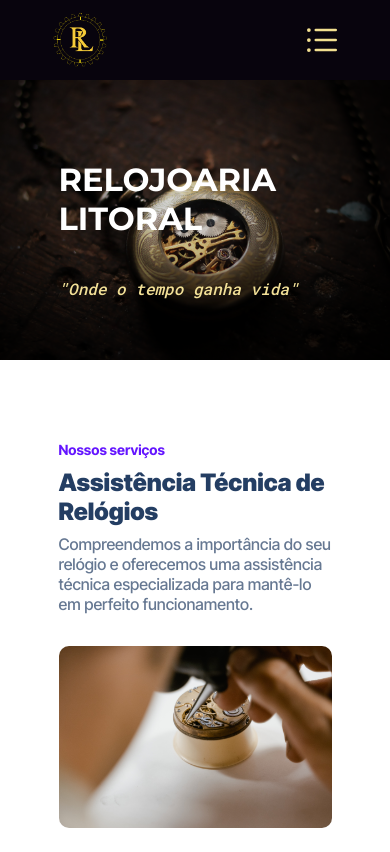
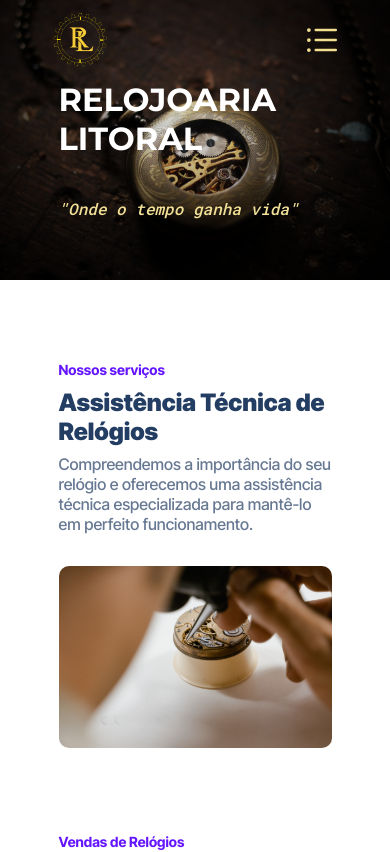
Before and after one commit to vinioliveirar/relojoarialitoral, a Next.js app: page / in a window 390 px wide. Shown: the top 852 px of the page. Built offline with nearby package versions, Linux system fonts and the light colour scheme; a web font is replaced by a local one.

Commit message:
adjust header mobile and section3

```diff
--- /dev/null
+++ b/src/app/components/header/header-mobile/headerMobile.css
@@ -0,0 +1,33 @@
+.navbar {
+  width: 100vw;
+  position: absolute;
+  background-color: transparent;
+  display: flex;
+  justify-content: space-between;
+  padding: 0 3rem;
+}
+.navbar a {
+  text-decoration: none;
+  color: #08040d;
+  width: 100%;
+  padding-bottom: 10px;
+  border-bottom: 1px solid #b4aeae;
+  font-family: "Montserrat", sans-serif;
+  font-size: 20px;
+}
+
+.nav.fixed {
+  display: flex;
+  justify-content: space-between;
+  position: fixed;
+  width: 100%;
+  padding: 0 3rem;
+  background-color: #fff;
+  transition: 0.3s ease-in-out;
+  z-index: 1000;
+  box-shadow: rgba(0, 0, 0, 0.1) 0px 1px 3px 0px, rgba(0, 0, 0, 0.06) 0px 1px 2px 0px;
+}
+.logo {
+  display: flex;
+  justify-content: end;
+}
--- a/src/app/components/header/header-mobile/headerMobile.module.scss
+++ /dev/null
@@ -1,28 +0,0 @@
-.headerMobile {
-  position: relative;
-  display: flex;
-}
-
-.nav {
-  width: 100vw;
-  height: 5rem;
-  background-color: #08040d;
-  display: flex;
-  justify-content: space-between;
-  padding: 0 3rem;
-
-  a {
-    text-decoration: none;
-    color: #08040d;
-    width: 100%;
-    padding-bottom: 10px;
-    border-bottom: 1px solid #b4aeae;
-    font-family: "Montserrat", sans-serif;
-    font-size: 20px;
-  }
-}
-
-.logo {
-  display: flex;
-  justify-content: end;
-}
--- a/src/app/components/header/header-mobile/index.tsx
+++ b/src/app/components/header/header-mobile/index.tsx
@@ -1,15 +1,26 @@
-import styles from "./headerMobile.module.scss";
+import "./headerMobile.css";
 import logo from "../../../assets/logoPNG.png";
 import Image from "next/image";
-import { Hamburger, List, ListBullets } from "@phosphor-icons/react";
-import { IconButton, Menu, MenuButton, MenuDivider, MenuItem, MenuList } from "@chakra-ui/react";
-import Link from "next/link";
+import { ListBullets } from "@phosphor-icons/react";
+import { IconButton, Menu, MenuButton, MenuItem, MenuList } from "@chakra-ui/react";
+import { useState } from "react";
+
 export default function HeaderMobile() {
+  const [fix, setFix] = useState(false);
+
+  function setFixed() {
+    if (window.scrollY >= 292) {
+      setFix(true);
+    } else {
+      setFix(false);
+    }
+  }
+  window.addEventListener("scroll", setFixed);
   return (
-    <header className={styles.headerMobile}>
-      <div className={styles.maxWidth}>
-        <nav className={styles.nav}>
-          <div className={styles.logo}>
+    <header>
+      <div className={"maxWidth"}>
+        <nav className={fix ? "nav fixed" : "navbar"}>
+          <div className={"logo"}>
             <Image alt="logo" src={logo} width={64} height={80} />
           </div>
           <Menu>
--- a/src/app/components/section3/section3.module.scss
+++ b/src/app/components/section3/section3.module.scss
@@ -6,7 +6,7 @@
   background-size: cover;
 
   transform: rotate(3.142rad);
-  box-shadow: rgba(50, 50, 93, 0.25) 0px 13px 27px -5px, rgba(0, 0, 0, 0.3) 0px 8px 16px -8px;
+  box-shadow: rgba(14, 30, 37, 0.12) 0px 2px 4px 0px, rgba(14, 30, 37, 0.32) 0px 2px 16px 0px;
 }
 .maxWidth {
   width: 60%;
```
